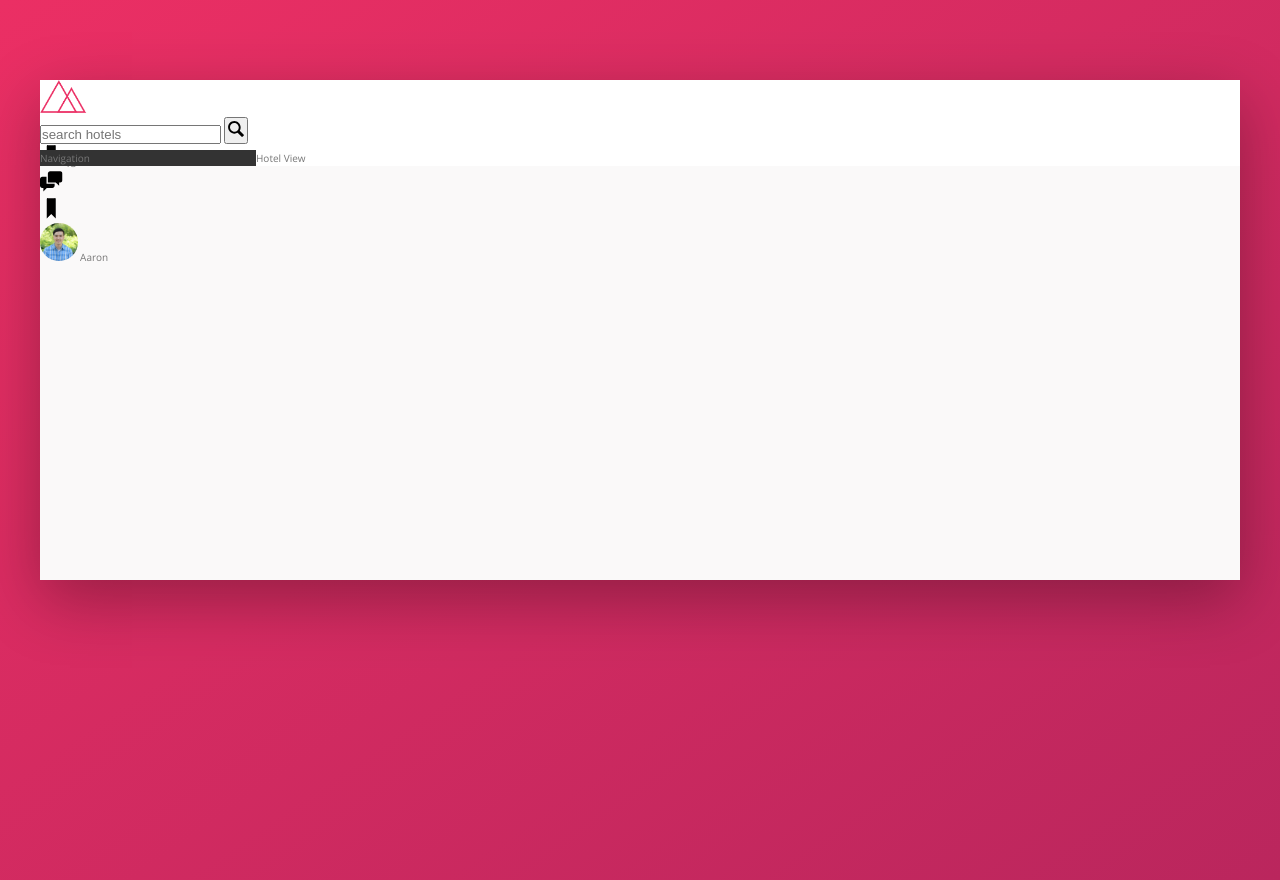
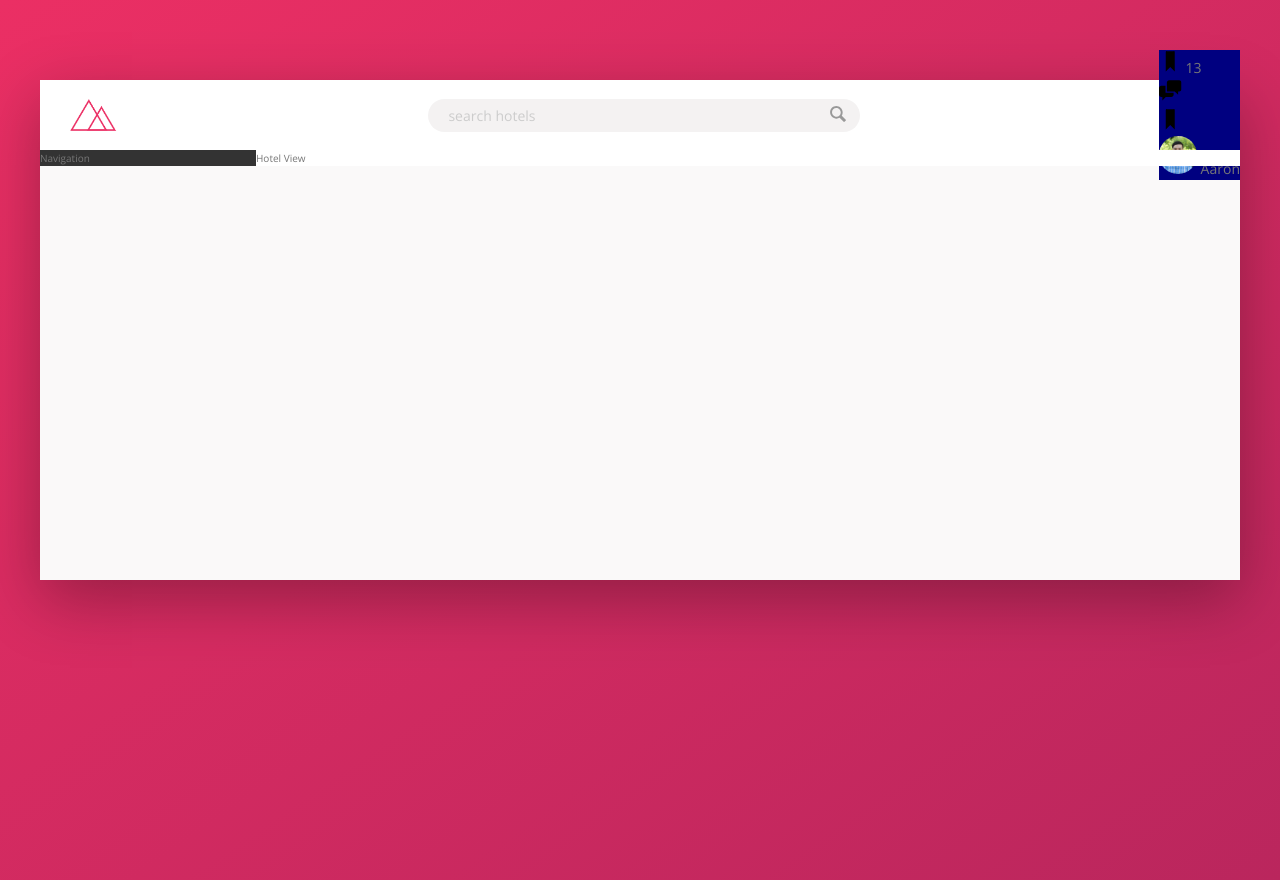
Before and after one commit to syn228/Trillo-flex, a website: page index.html in a window 1280 px wide. Drawn offline with nearby package versions, Linux system fonts and the light colour scheme.

Commit message:
flex box for the rest of the header and search bar design

```diff
--- a/sass/_components.scss
+++ b/sass/_components.scss
@@ -1,26 +1,68 @@
 // LOGO
 .logo {
   height: 3.25rem;
+  margin-left: 3rem;
 }
 
 
 // Search
 .search {
+  flex: 0 0 40%;
+
+  display: flex;
+  align-items: center;
+  justify-content: center;
+
   &__input {
+    font-family: inherit;
+    font-size: inherit;
+    color: inherit;
+    background-color: var(--color-grey-light-2);
+    border: none;
+    padding: .7rem 2rem;
+    border-radius: 100px;
+    width: 90%;
+    transition: all .2s;
+    margin-right: -3.25rem;
 
+    &:focus {
+      outline: none;
+      width: 100%;
+      background-color: var(--color-grey-light-3);
+    }
+
+    &::-webkit-input-placeholder {
+      font-weight: 100;
+      color: var(--color-grey-light-4);
+    }
+  }
+
+  &__input:focus + &__button {
+    background-color: var(--color-grey-light-3);
   }
 
   &__button {
+    border: none;
+    background-color: var(--color-grey-light-2);
 
+    &:focus {
+      outline: none;
+    }
+
+    &:active {
+      transform: translateY(2px);
+    }
   }
 
   &__icon {
     height: 2rem;
     width: 2rem;
+    fill: var(--color-grey-dark-3);
   }
 }
 // User Navigation
 .user-nav {
+  background-color: navy;
   &__icon-box {
 
   }
--- a/sass/_layout.scss
+++ b/sass/_layout.scss
@@ -8,9 +8,14 @@
 }
 
 .header {
+  font-size: 1.4rem;
   height: 7rem;
   background-color: #fff;
   border-bottom: var(--color-grey-light-2);
+
+  display: flex;
+  justify-content: space-between;
+  align-items: center;
 
 }
 
```
Also changed, not shown: css/style.css.
